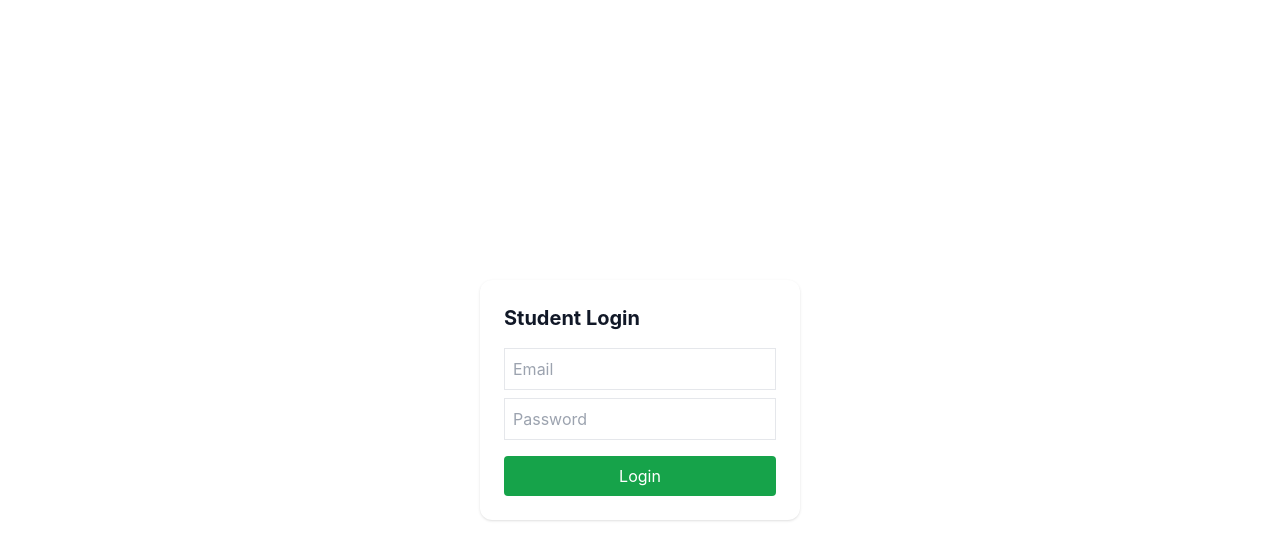
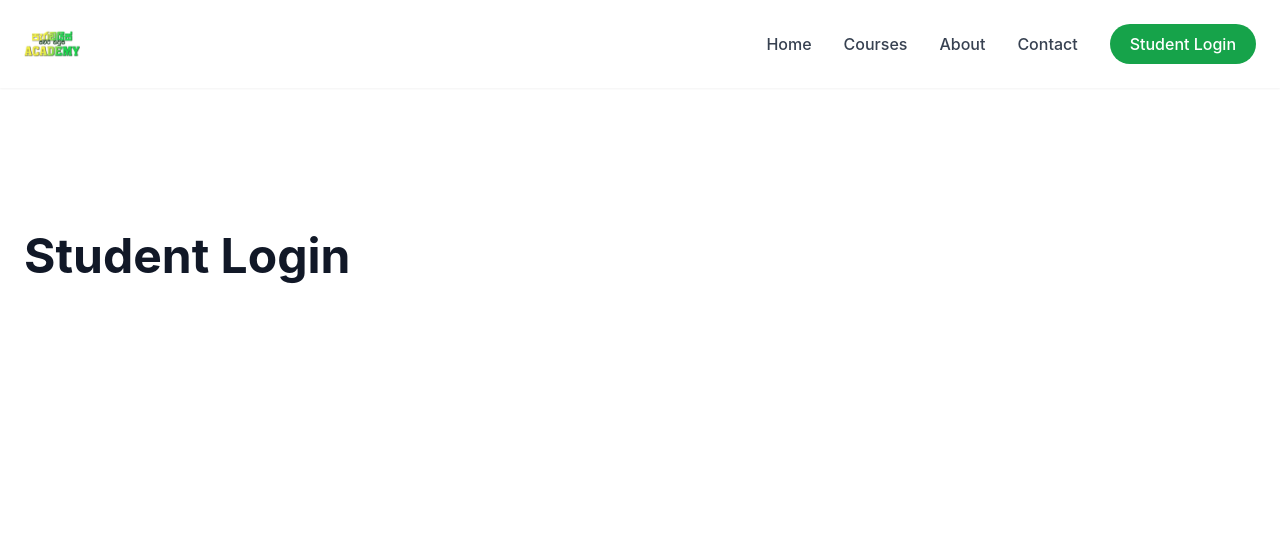
Before and after one commit to paradisesweethouseinfo/paradise-sweets-course-website-, a React (Vite) app: page /login in a window 1280 px wide. Shown: the top 560 px of the page. Built offline with nearby package versions, Linux system fonts and the light colour scheme.

Commit message:
update website

```diff
--- a/src/pages/Login.jsx
+++ b/src/pages/Login.jsx
@@ -1,45 +1,19 @@
-import { useState } from "react";
-import { signInWithEmailAndPassword } from "firebase/auth";
-import { auth } from "../firebase";
+import Navbar from "../components/Navbar";
 
 export default function Login() {
-  const [email, setEmail] = useState("");
-  const [password, setPassword] = useState("");
+  return (
+    <>
+      <Navbar />
 
-  const handleLogin = async () => {
-    try {
-      await signInWithEmailAndPassword(auth, email, password);
-      alert("Login successful");
-    } catch (err) {
-      alert(err.message);
-    }
-  };
+      <div className="container pt-36 pb-24">
 
-  return (
-    <div className="h-screen flex items-center justify-center">
-      <div className="p-6 bg-white shadow rounded-xl w-80">
-        <h2 className="text-xl font-bold mb-4">Student Login</h2>
+        <h1 className="text-5xl font-bold">
 
-        <input
-          className="w-full border p-2 mb-2"
-          placeholder="Email"
-          onChange={(e) => setEmail(e.target.value)}
-        />
+          Student Login
 
-        <input
-          className="w-full border p-2 mb-4"
-          type="password"
-          placeholder="Password"
-          onChange={(e) => setPassword(e.target.value)}
-        />
+        </h1>
 
-        <button
-          onClick={handleLogin}
-          className="w-full bg-green-600 text-white py-2 rounded"
-        >
-          Login
-        </button>
       </div>
-    </div>
+    </>
   );
 }
```
